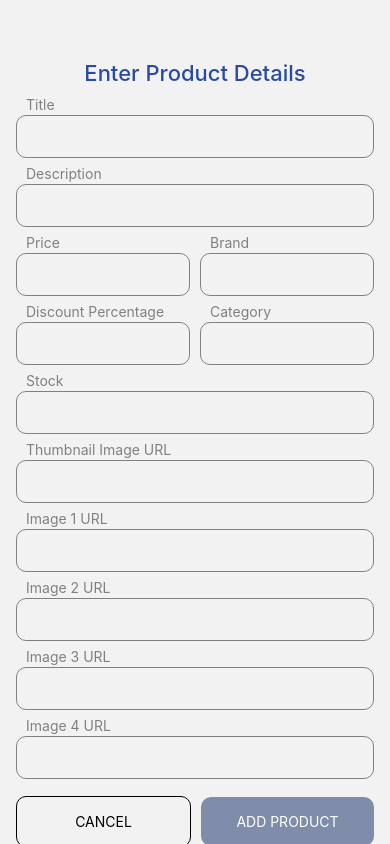
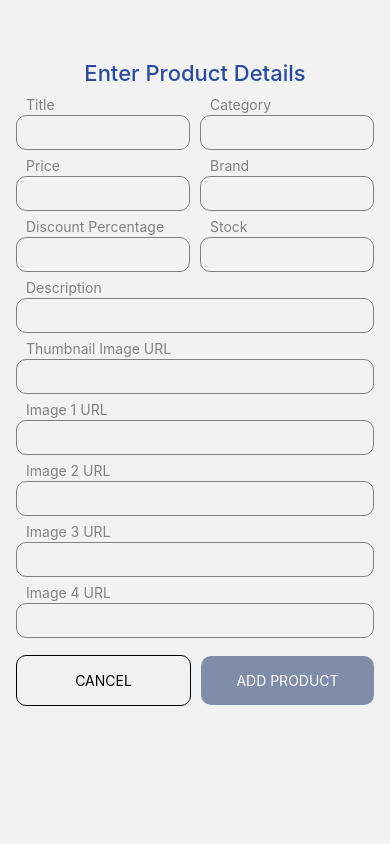
Before and after one commit to 1711shashank/Navaratan-Assignment, a React Native app: screen /AddNewProductScreen in a window 390 px wide. Built offline with nearby package versions, Linux system fonts and the light colour scheme.

Commit message:
add and edit form UI changes

```diff
--- a/src/redux/userRoleSlice.js
+++ b/src/redux/userRoleSlice.js
@@ -3,11 +3,12 @@ import { createSlice } from "@reduxjs/toolkit";
 const userRoleSlice = createSlice({
     name: 'userRole',
     initialState: {
-        role: 'user'
+        role: ''
     },
     reducers: {
         userRole: (state, action) => {
             const email = action.payload;
+
             if (email === 'admin@gmail.com') {
                 state.role = 'admin';
             }
--- a/src/screens/AddNewProductScreen.js
+++ b/src/screens/AddNewProductScreen.js
@@ -3,6 +3,7 @@ import { TouchableOpacity, ScrollView, Text, TextInput, StyleSheet } from 'react
 import { useDispatch } from 'react-redux';
 import { addNewProduct } from '../redux/productListSlice'
 import { View } from 'react-native';
+import { useEffect } from 'react';
 
 
 const AddNewProductScreen = ({ navigation }) => {
@@ -20,7 +21,7 @@ const AddNewProductScreen = ({ navigation }) => {
         images: ['', '', '', '', ''],
     });
 
-    const isFormDisabled = Object.values(productData).some((value) => value === '') || productData.images.some((image) => image === '');
+    const isFormDisabled = Object.values(productData).some((value) => value === '') && productData.images.some((image) => image === '');
 
     const dispatch = useDispatch();
     const handleSaveProduct = () => {
@@ -40,18 +41,24 @@ const AddNewProductScreen = ({ navigation }) => {
 
             <Text style={{ color: '#2A4BA0', fontSize: 22, fontWeight: 500, textAlign: 'center', paddingVertical: 10 }}> Enter Product Details </Text>
 
+            <View style={{ flexDirection: 'row', justifyContent: 'space-evenly', alignItems: 'center' }}>
+                <View style={{ flex: 1, marginRight: 5 }}>
                     <Text style={styles.label}>Title</Text>
                     <TextInput
                         style={styles.input}
                         value={productData.title}
                         onChangeText={(text) => setProductData({ ...productData, title: text })}
                     />
-            <Text style={styles.label}>Description</Text>
+                </View>
+                <View style={{ flex: 1, marginLeft: 5 }}>
+                    <Text style={styles.label}>Category</Text>
                     <TextInput
                         style={styles.input}
-                value={productData.description}
-                onChangeText={(text) => setProductData({ ...productData, description: text })}
+                        value={productData.category}
+                        onChangeText={(text) => setProductData({ ...productData, category: text })}
                     />
+                </View>
+            </View>
 
             <View style={{ flexDirection: 'row', justifyContent: 'space-evenly', alignItems: 'center' }}>
                 <View style={{ flex: 1, marginRight: 5 }}>
@@ -85,21 +92,21 @@ const AddNewProductScreen = ({ navigation }) => {
 
                 </View>
                 <View style={{ flex: 1, marginLeft: 5 }}>
-                    <Text style={styles.label}>Category</Text>
-                    <TextInput
-                        style={styles.input}
-                        value={productData.category}
-                        onChangeText={(text) => setProductData({ ...productData, category: text })}
-                    />
-                </View>
-            </View>
-
                     <Text style={styles.label}>Stock</Text>
                     <TextInput
                         style={styles.input}
                         keyboardType="numeric"
                         value={String(productData.stock)}
                         onChangeText={(text) => setProductData({ ...productData, stock: text })}
+                    />
+                </View>
+            </View>
+
+            <Text style={styles.label}>Description</Text>
+            <TextInput
+                style={styles.input}
+                value={productData.description}
+                onChangeText={(text) => setProductData({ ...productData, description: text })}
             />
 
             <Text style={styles.label}>Thumbnail Image URL</Text>
@@ -152,7 +159,8 @@ const styles = StyleSheet.create({
         borderColor: 'gray',
         borderWidth: 1,
         marginBottom: 7,
-        padding: 12,
+        paddingVertical: 8,
+        paddingHorizontal: 12,
         borderRadius: 10,
         borderWidth: 1,
         marginVertical: 6,
--- a/src/screens/EditProductScreen.js
+++ b/src/screens/EditProductScreen.js
@@ -10,19 +10,19 @@ const EditProductScreen = ({ route, navigation }) => {
     const { productToEdit } = route.params;
 
     const [productData, setProductData] = useState({
-        title: productToEdit.title || '',
-        description: productToEdit.description || '',
-        price: productToEdit.price || 0,
-        discountPercentage: productToEdit.discountPercentage || 0,
-        rating: productToEdit.rating || 0,
-        stock: productToEdit.stock || 0,
-        brand: productToEdit.brand || '',
-        category: productToEdit.category || '',
-        thumbnail: productToEdit.thumbnail || '',
-        images: (productToEdit.images || []).map(image => image || ''),
+        title: productToEdit.title,
+        description: productToEdit.description,
+        price: productToEdit.price,
+        discountPercentage: productToEdit.discountPercentage,
+        rating: productToEdit.rating,
+        stock: productToEdit.stock,
+        brand: productToEdit.brand,
+        category: productToEdit.category,
+        thumbnail: productToEdit.thumbnail,
+        images: (productToEdit.images || []).map(image => image),
     });
 
-    const isFormDisabled = Object.values(productData).some((value) => value === '') || productData.images.some((image) => image === '');
+    const isFormDisabled = Object.values(productData).some((value) => value === '') && productData.images.some((image) => image === '');
 
     const dispatch = useDispatch();
     const handleUpdate = () => {
@@ -42,18 +42,24 @@ const EditProductScreen = ({ route, navigation }) => {
 
             <Text style={{ color: '#2A4BA0', fontSize: 22, fontWeight: 500, textAlign: 'center', paddingVertical: 10 }}> Enter Product Details </Text>
 
+            <View style={{ flexDirection: 'row', justifyContent: 'space-evenly', alignItems: 'center' }}>
+                <View style={{ flex: 1, marginRight: 5 }}>
                     <Text style={styles.label}>Title</Text>
                     <TextInput
                         style={styles.input}
                         value={productData.title}
                         onChangeText={(text) => setProductData({ ...productData, title: text })}
                     />
-            <Text style={styles.label}>Description</Text>
+                </View>
+                <View style={{ flex: 1, marginLeft: 5 }}>
+                    <Text style={styles.label}>Category</Text>
                     <TextInput
                         style={styles.input}
-                value={productData.description}
-                onChangeText={(text) => setProductData({ ...productData, description: text })}
+                        value={productData.category}
+                        onChangeText={(text) => setProductData({ ...productData, category: text })}
                     />
+                </View>
+            </View>
 
             <View style={{ flexDirection: 'row', justifyContent: 'space-evenly', alignItems: 'center' }}>
                 <View style={{ flex: 1, marginRight: 5 }}>
@@ -87,21 +93,21 @@ const EditProductScreen = ({ route, navigation }) => {
 
                 </View>
                 <View style={{ flex: 1, marginLeft: 5 }}>
-                    <Text style={styles.label}>Category</Text>
-                    <TextInput
-                        style={styles.input}
-                        value={productData.category}
-                        onChangeText={(text) => setProductData({ ...productData, category: text })}
-                    />
-                </View>
-            </View>
-
                     <Text style={styles.label}>Stock</Text>
                     <TextInput
                         style={styles.input}
                         keyboardType="numeric"
                         value={String(productData.stock)}
                         onChangeText={(text) => setProductData({ ...productData, stock: text })}
+                    />
+                </View>
+            </View>
+
+            <Text style={styles.label}>Description</Text>
+            <TextInput
+                style={styles.input}
+                value={productData.description}
+                onChangeText={(text) => setProductData({ ...productData, description: text })}
             />
 
             <Text style={styles.label}>Thumbnail Image URL</Text>
@@ -112,7 +118,7 @@ const EditProductScreen = ({ route, navigation }) => {
             />
 
             {[0, 1, 2, 3].map((index) => (
-                <View key={index}>
+                <>
                     <Text style={styles.label}>Image {index + 1} URL</Text>
                     <TextInput
                         key={index}
@@ -120,7 +126,7 @@ const EditProductScreen = ({ route, navigation }) => {
                         value={productData.images[index]}
                         onChangeText={(text) => handleImageChange(index, text)}
                     />
-                </View>
+                </>
             ))}
 
             <View style={{ flexDirection: 'row', justifyContent: 'space-evenly', alignItems: 'center', marginVertical: 10 }}>
@@ -154,7 +160,8 @@ const styles = StyleSheet.create({
         borderColor: 'gray',
         borderWidth: 1,
         marginBottom: 7,
-        padding: 12,
+        paddingVertical: 8,
+        paddingHorizontal: 12,
         borderRadius: 10,
         borderWidth: 1,
         marginVertical: 6,
--- a/src/screens/ProfileScreen.js
+++ b/src/screens/ProfileScreen.js
@@ -2,13 +2,19 @@ import React from 'react';
 import { View, Text, TouchableOpacity, StyleSheet } from 'react-native';
 import MenuButtons from '../components/MenuButtons';
 import { FontAwesome } from '@expo/vector-icons';
-
-import { useSelector } from 'react-redux';
+import { useDispatch, useSelector } from 'react-redux';
+import { userRole } from '../redux/userRoleSlice';
 
 const ProfileScreen = ({ navigation }) => {
 
-    const userRole = useSelector((store) => store.userRole.role);
-    const userName = userRole === 'admin' ? 'Admin' : 'Kumar Shashank';
+    const role = useSelector((store) => store.userRole.role);
+    const userName = role === 'admin' ? 'Admin' : 'Kumar Shashank';
+
+    const dispatch = useDispatch();
+    const handleLogOut = () => {
+        dispatch(userRole('user'));
+        navigation.navigate('LoginScreen');
+    };
 
 
     return (
@@ -21,7 +27,7 @@ const ProfileScreen = ({ navigation }) => {
                 </View>
 
                 {
-                    userRole === 'admin' &&
+                    role === 'admin' &&
                     <>
                         <TouchableOpacity style={styles.button} onPress={() => navigation.navigate('AddNewProductScreen')}>
                             <Text style={{ color: 'grey' }}>Add New Product</Text>
@@ -31,7 +37,7 @@ const ProfileScreen = ({ navigation }) => {
                         </TouchableOpacity>
                     </>
                 }
-                <TouchableOpacity style={styles.button} onPress={() => navigation.navigate('LoginScreen')}>
+                <TouchableOpacity style={styles.button} onPress={handleLogOut}>
                     <Text style={{ color: 'grey' }}>Logout</Text>
                 </TouchableOpacity>
             </View>
```
Lines whose indentation alone changed are shown as unchanged.
